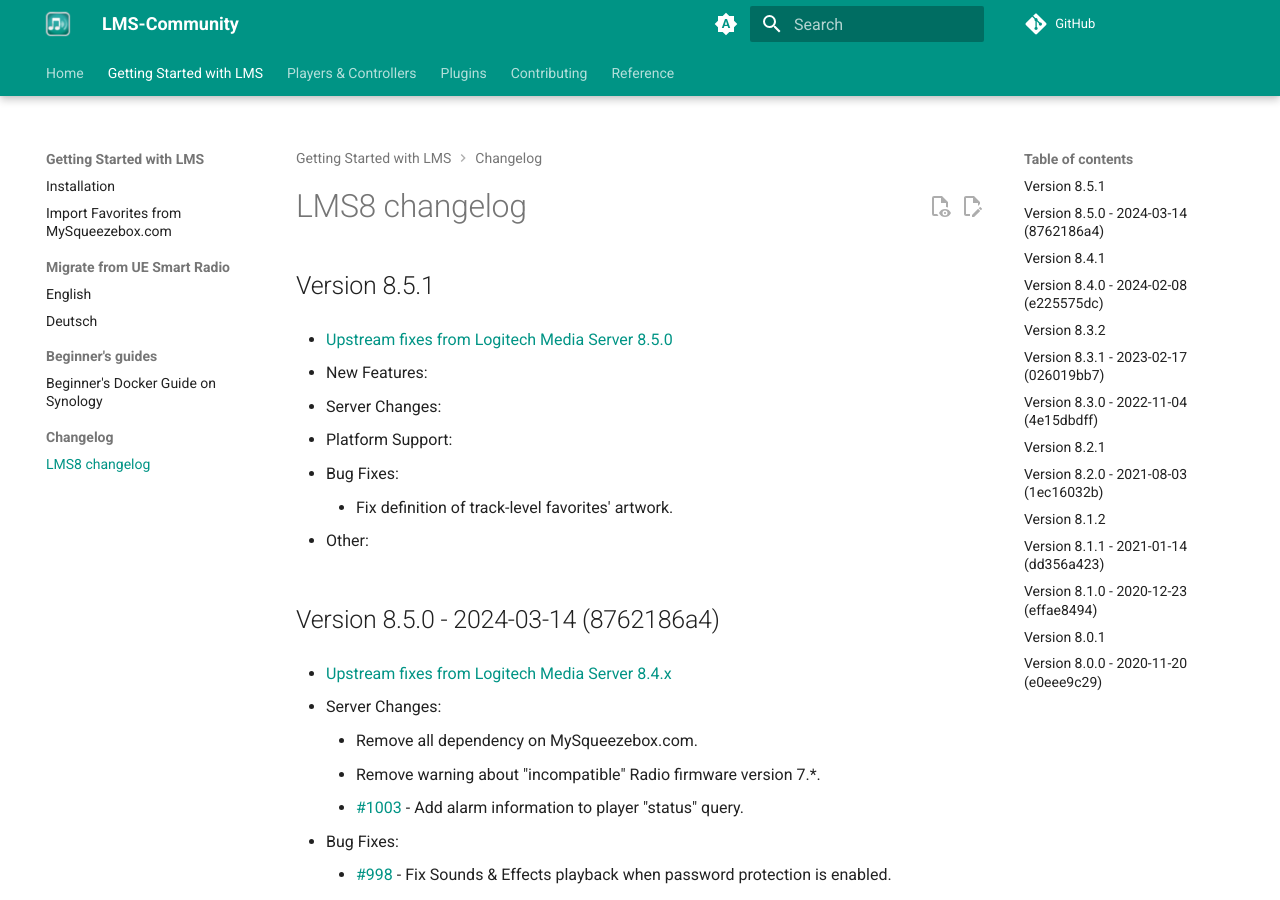
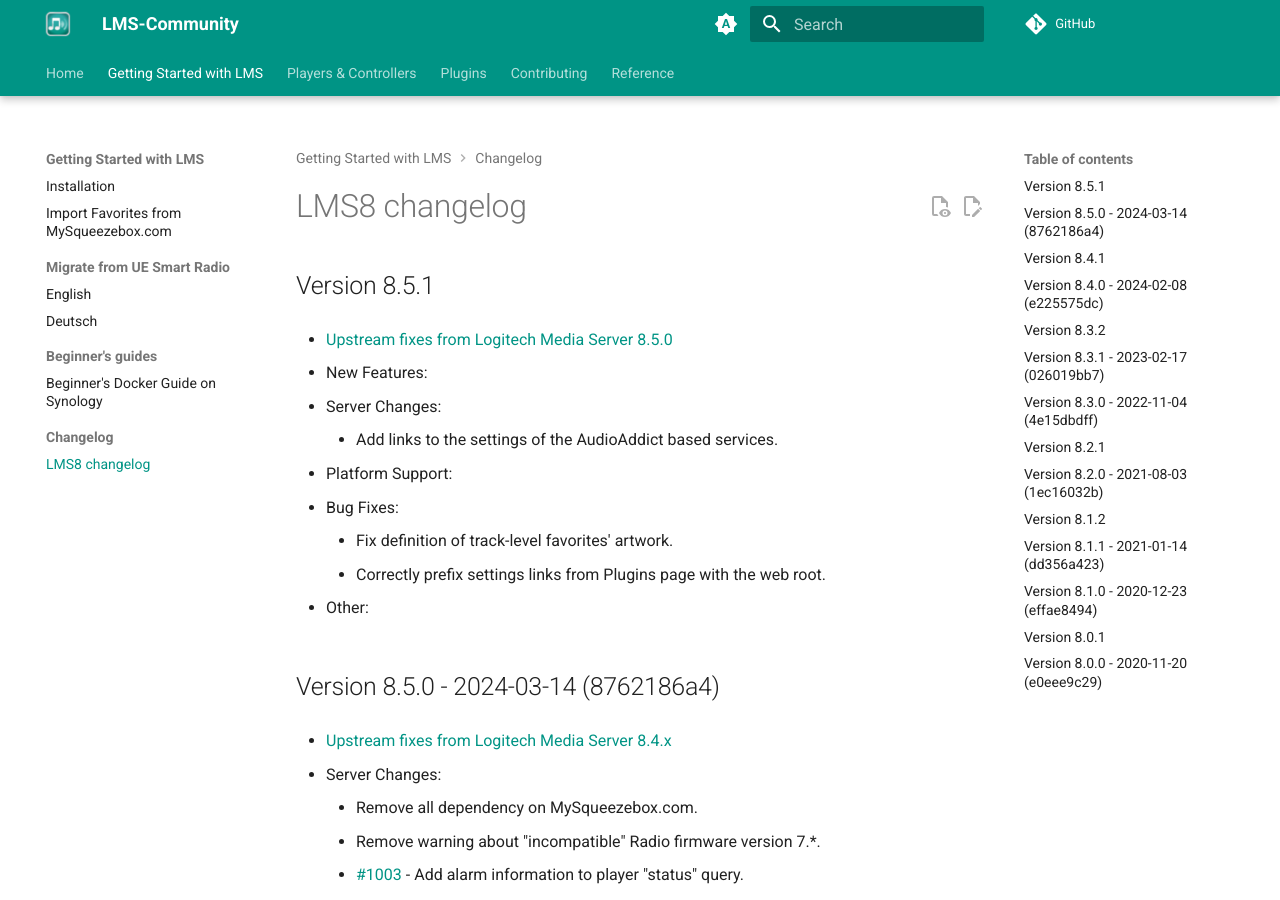
Before and after one commit to LMS-Community/lms-community.github.io, an MkDocs documentation site: the page built from docs/getting-started/changelog-lms8.md, in a window 1280 px wide and 900 px high. Built offline with MkDocs 1.6.1 and Material for MkDocs 9.7.7, drawn with Linux system fonts in a browser that asks for light colours; comment, search, counter and statistics services are not loaded.

```diff
--- a/docs/getting-started/changelog-lms8.md
+++ b/docs/getting-started/changelog-lms8.md
@@ -6,11 +6,14 @@
 
 - Server Changes:
 
+	- Add links to the settings of the AudioAddict based services.
+
 - Platform Support:
 
 - Bug Fixes:
 
 	- Fix definition of track-level favorites' artwork.
+	- Correctly prefix settings links from Plugins page with the web root.
 
 - Other:
 
```
